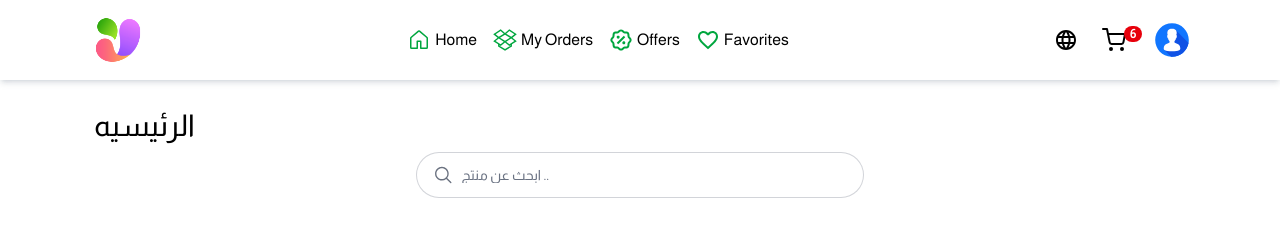
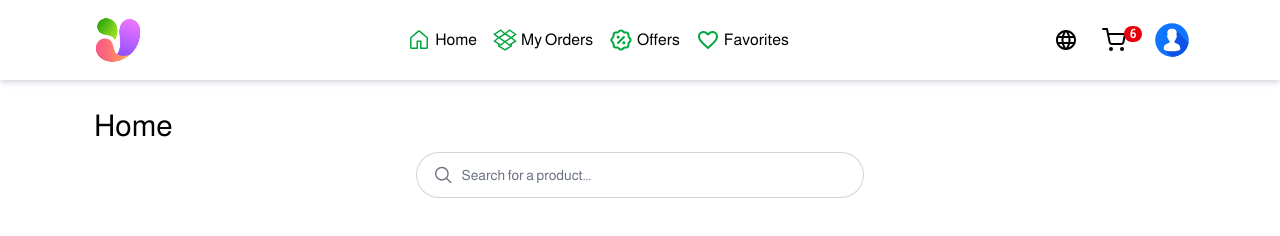
Before and after one commit to ali98nadhum/ecommerce-front, a React (Vite) app: page / in a window 1280 px wide. Shown: the top 236 px of the page. Built offline with nearby package versions, Linux system fonts and the light colour scheme; grey boxes are pictures that could not be loaded.

Commit message:
add some update

```diff
--- a/src/components/SearchBar/SearchBar.jsx
+++ b/src/components/SearchBar/SearchBar.jsx
@@ -1,8 +1,13 @@
-import React, { useState } from "react";
+import React, { useState,useEffect } from "react";
+import { useTranslation } from 'react-i18next';
 
 const SearchBar = () => {
+   const { t, i18n } = useTranslation();
   const [searchQuery, setSearchQuery] = useState("");
-  console.log(searchQuery);
+
+  useEffect(() => {
+    document.documentElement.dir = i18n.language === 'ar' ? 'rtl' : 'ltr';
+  }, [i18n.language]);
 
   const handleSearchChange = (event) => {
     setSearchQuery(event.target.value);
@@ -20,7 +25,7 @@ const SearchBar = () => {
       </svg>
       <input
         type="text"
-        placeholder="ابحث عن منتج .."
+        placeholder={t("Search-title")}
         className="w-full h-full outline-none text-gray-500 placeholder-gray-500 text-sm"
         onChange={handleSearchChange}
       />
--- a/src/locales/ar/translation.json
+++ b/src/locales/ar/translation.json
@@ -5,5 +5,6 @@
     "orders": "طلباتي",
     "offers": "التخفيضات",
     "favorites": "المفضلة",
-    "login": "تسجيل الدخول"
+    "login": "تسجيل الدخول",
+    "Search-title": "ابحث عن منتج ..."
   }
--- a/src/locales/en/translation.json
+++ b/src/locales/en/translation.json
@@ -4,5 +4,6 @@
     "orders": "My Orders",
     "offers": "Offers",
     "favorites": "Favorites",
-    "login": "Login"
+    "login": "Login",
+    "Search-title": "Search for a product..."
   }
--- a/src/pages/Home/HomePage.jsx
+++ b/src/pages/Home/HomePage.jsx
@@ -1,13 +1,19 @@
-import React from "react";
+import React,{useEffect} from "react";
 import Container from "../../components/Container/Container";
 import SearchBar from "../../components/SearchBar/SearchBar";
 import Carousel from "../../components/Carousel/Carousel";
+import { useTranslation } from 'react-i18next';
 
 const HomePage = () => {
+   const { t, i18n } = useTranslation();
+    useEffect(() => {
+       document.documentElement.dir = i18n.language === 'ar' ? 'rtl' : 'ltr';
+     }, [i18n.language]);
+
   return (
     <div className="home">
       <Container>
-        <h1 className="text-3xl p-2 mt-5">الرئيسيه</h1>
+        <h1 className="text-3xl p-2 mt-5">{t("home")}</h1>
         {/* ===== Serach box ===== */}
         <div className="flex items-center justify-center">
           <SearchBar />
```
